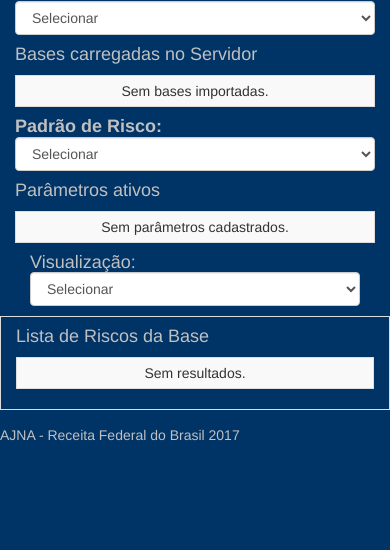
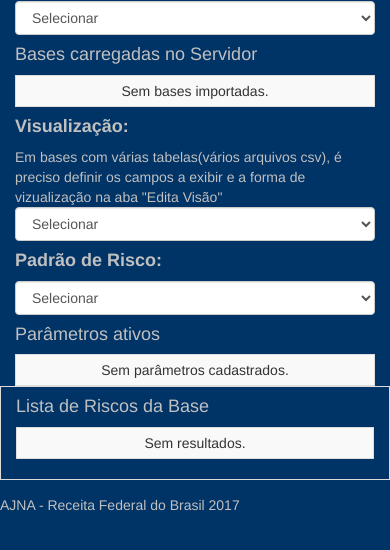
Before and after one commit to IvanBrasilico/bhadrasana, a Python web app: template sentinela/templates/aplica_risco.html in a window 390 px wide. Shown: the part 110-660 px from the top of the page. Run offline with Jinja, Linux system fonts and the light colour scheme; the template is opened without the code that fills it, so the values that code supplies are empty; some libraries are stand-ins or nearby versions.

Commit message:
bind no campo #visao  faltando - corrigido

```diff
--- a/sentinela/templates/aplica_risco.html
+++ b/sentinela/templates/aplica_risco.html
@@ -8,7 +8,7 @@
         </h4>
         <div class="col-sm-6">
             <h4>
-                <b>Base Original: {{baseid}}</b>
+                <b>Base Original: </b>
 
                 <select class="form-control" name="base" id="base">
                     <option value="0">Selecionar</option>
@@ -38,8 +38,21 @@
             </div>
         </div>
         <div class="col-sm-6">
+            <h4><b>Visualização:</b> </h4>
+            Em bases com várias tabelas(vários arquivos csv), é preciso definir os campos a exibir e
+            a forma de vizualização na aba "Edita Visão"
+
+            <select class="form-control" name="visao" id="visao">
+                <option value="0">Selecionar</option>
+                {% for visao in visoes %}
+                <option value="{{ visao.id }}" {% if visao.id|int()==visaoid|int() %} selected="selected" {% endif %}>{{ visao.nome }}
+                </option>
+                {% endfor %}
+            </select>
             <h4>
                 <b>Padrão de Risco:</b>
+            </h4>
+
             <select class="form-control" name="padrao" id="padrao">
                 <option value="0">Selecionar</option>
                 {% for padrao in padroes %}
@@ -47,10 +60,10 @@
                 </option>
                 {% endfor %}
             </select>
-            </h4>
             <h4>Parâmetros ativos</h4>
             <div class="table">
-                <table class="table table-striped table-bordered table-hover table-condensed table-responsive" cellspacing="0" cellpadding="0" id="pd_risco">
+                <table class="table table-striped table-bordered table-hover table-condensed table-responsive" cellspacing="0" cellpadding="0"
+                    id="pd_risco">
                     {% for parametro in parametros %}
                     <tr id="{{ parametro.id }}">
                         <td id="{{ parametro.id }}">{{parametro.nome_campo}}</td>
@@ -70,17 +83,6 @@
             </div>
         </div>
     </div>
-    <div class="col-sm-4">
-    <h4>Visualização:
-        <select class="form-control" name="visao" id="visao">
-            <option value="0">Selecionar</option>
-            {% for visao in visoes %}
-            <option value="{{ visao.id }}" {% if visao.id|int()==visaoid|int() %} selected="selected" {% endif %}>{{ visao.nome }}
-            </option>
-            {% endfor %}
-        </select>
-    </h4>
-    </div>
     <div id="list" class="row">
         <div class="table-responsive col-sm-12">
             <h4>Lista de Riscos da Base {{filename}}</h4>
@@ -94,7 +96,8 @@
             </big>
             {% endif %}
             <div class="table">
-                <table class="inlineTable table table-striped table-bordered table-hover table-condensed table-responsive" cellspacing="0" cellpadding="0">
+                <table class="inlineTable table table-striped table-bordered table-hover table-condensed table-responsive" cellspacing="0"
+                    cellpadding="0">
                     {% for row in lista_risco %}
                     <tr>
                         {% for col in row %}
@@ -165,6 +168,7 @@
         };
         $('#base').bind('change', submit_form);
         $('#padrao').bind('change', submit_form);
+        $('#visao').bind('change', submit_form);
     });
     function mostra_valores(parametroid) {
         window.location.assign('/risco?baseid=' + $("#base").val() +
--- a/sentinela/templates/importa_base.html
+++ b/sentinela/templates/importa_base.html
@@ -21,7 +21,7 @@
                     </big>
                     <h4>Indicar nome da Base que está sendo importada (obrigatório) e data (opcional)</h4>
                     <h4>
-                        <label for="base">Base Original:{{baseid}}</label>
+                        <label for="base">Base Original:</label>
                     </h4>
                     <select class="form-control" name="base" id="base">
                         <option value="0">Selecionar</option>
```
Also changed, not shown: sentinela/app.py (+8 -6 lines). Lines whose indentation alone changed are shown as unchanged.
